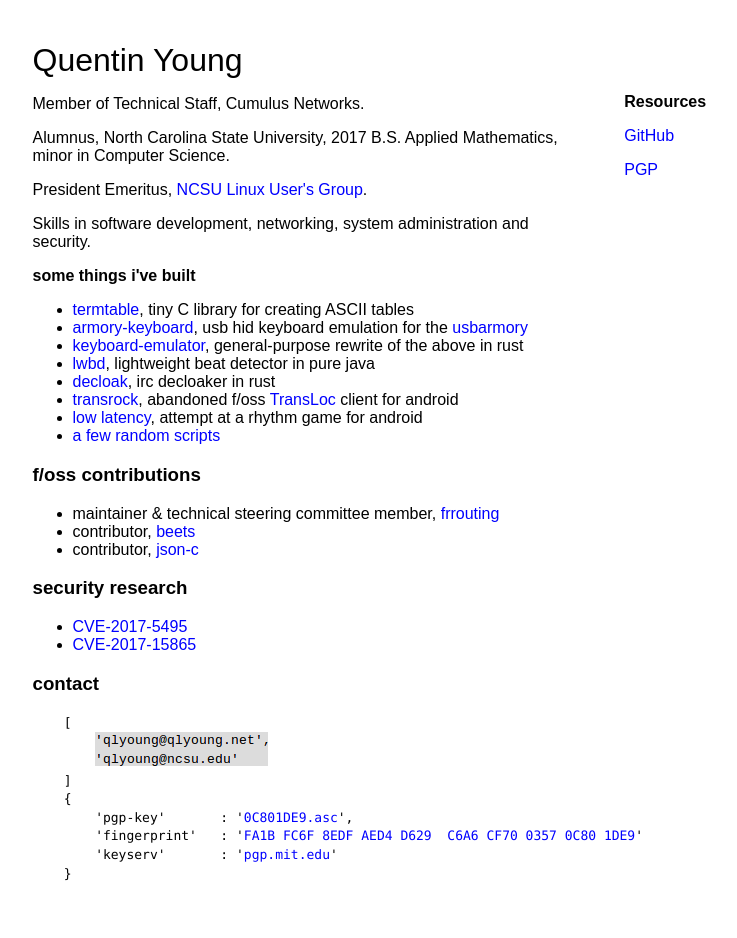
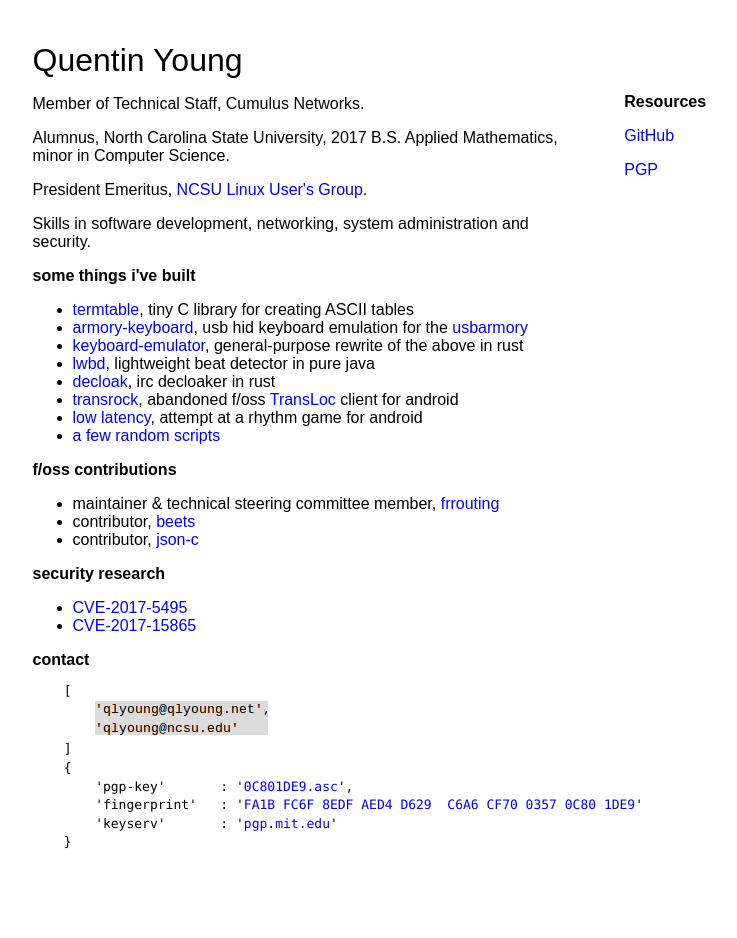
Before and after one commit to qlyoung/qlyoung.github.io, a Jekyll site: the page built from index.html, in a window 1280 px wide. Shown: the whole page, without its empty margins (52-789 px from the left). Built offline with Jekyll 4.4.1, drawn with Linux system fonts in a browser that asks for light colours; Markdown is read by kramdown in place of the engine named in the settings; after the commit the page ends 907 px from its top, so only the background shows below that.

Commit message:
fix headers
Signed-off-by: Quentin Young <qlyoung@cumulusnetworks.com>

```diff
--- a/index.html
+++ b/index.html
@@ -27,20 +27,20 @@
   </li>
 </ul>
 
-<h3>f/oss contributions</h3>
+<h2>f/oss contributions</h2>
 <ul>
   <li>maintainer &amp; technical steering committee member, <a href="https://github.com/FRRouting/frr">frrouting</a></li>
   <li>contributor, <a href="https://github.com/beetbox/beets">beets</a></li>
   <li>contributor, <a href="https://github.com/json-c/json-c">json-c</a></li>
 </ul>
 
-<h3>security research</h3>
+<h2>security research</h2>
 <ul>
   <li><a href="https://nvd.nist.gov/vuln/detail/CVE-2017-5495">CVE-2017-5495</a></li>
   <li><a href="https://nvd.nist.gov/vuln/detail/CVE-2017-15865">CVE-2017-15865</a></li>
 </ul>
 
-<h3>contact</h3>
+<h2>contact</h2>
 <pre id="code">
     [
         <img src="images/email.png">
```
